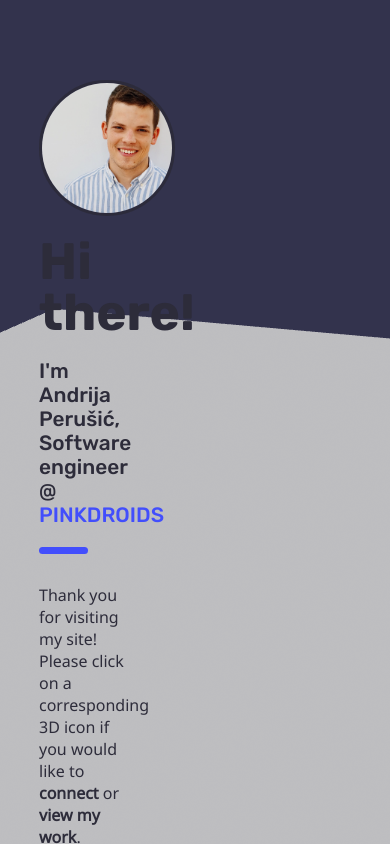
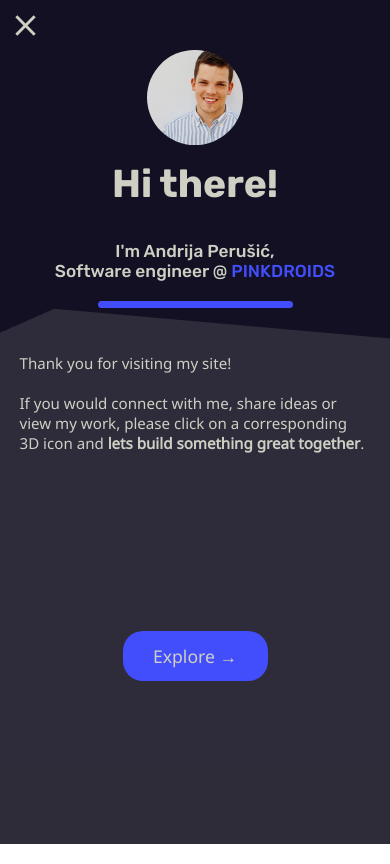
Before and after one commit to creationspirit/my-website, a Gatsby site: page / in a window 390 px wide. Built offline with nearby package versions, Linux system fonts and the light colour scheme; Gatsby itself is replaced by a stand-in of ours; no server answers; animation ran at ten frames a second.

Commit message:
Add responsive design for static elements

```diff
--- a/gatsby-config.js
+++ b/gatsby-config.js
@@ -38,6 +38,7 @@ module.exports = {
         display: 'swap'
       }
     },
+    `gatsby-plugin-sass`,
     // this (optional) plugin enables Progressive Web App + Offline functionality
     // To learn more, visit: https://gatsby.dev/offline
     // `gatsby-plugin-offline`,
--- a/package.json
+++ b/package.json
@@ -12,9 +12,11 @@
     "gatsby-plugin-manifest": "^2.2.6",
     "gatsby-plugin-offline": "^2.2.7",
     "gatsby-plugin-react-helmet": "^3.1.4",
+    "gatsby-plugin-sass": "^2.1.20",
     "gatsby-plugin-sharp": "^2.2.13",
     "gatsby-source-filesystem": "^2.1.11",
     "gatsby-transformer-sharp": "^2.2.7",
+    "node-sass": "^4.12.0",
     "prop-types": "^15.7.2",
     "react": "^16.9.0",
     "react-dom": "^16.9.0",
--- a/src/components/Layout/index.js
+++ b/src/components/Layout/index.js
@@ -7,7 +7,7 @@
 
 import React from "react"
 import PropTypes from "prop-types"
-import "./layout.css"
+import "./layout.scss"
 
 const Layout = ({ children }) => {
   return (
--- /dev/null
+++ b/src/components/Layout/layout.scss
@@ -0,0 +1,60 @@
+@import url('../vars.scss');
+@import '../vars.scss';
+
+html {
+  font-family: sans-serif;
+  -ms-text-size-adjust: 100%;
+  -webkit-text-size-adjust: 100%;
+}
+body {
+  -webkit-font-smoothing: antialiased;
+  -moz-osx-font-smoothing: grayscale;
+}
+
+html, body, #___gatsby, #gatsby-focus-wrapper {
+  overflow: hidden;
+  width   : 100%;
+  height  : 100%;
+  margin  : 0;
+  padding : 0;
+}
+
+h1 {
+  font-family: 'Rubik', sans-serif;
+  color: var(--color-title);
+  font-size: calc(2.5rem + 0.7 * ((100vw - 30rem) / 60));
+  line-height: calc(2.5rem + 0.7 * ((100vw - 30rem) / 45));
+  margin: 20px 0;
+}
+
+h3 {
+  font-family: 'Rubik', sans-serif;
+  color: var(--color-title);
+  font-weight: 500;
+  font-size: calc(1.1rem + 0.2 * ((100vw - 30rem) / 60));
+  margin-bottom: 20px;
+}
+
+p {
+  font-family: 'Noto Sans', sans-serif;
+  color: var(--color-title);
+  font-size: calc(0.95rem + 0.05 * ((100vw - 30rem) / 60));
+}
+
+a {
+  text-decoration: none;
+  cursor: pointer;
+  color: var(--color-primary);
+}
+
+a:hover {
+  font-weight: 700;
+}
+
+a:active {
+  color: $color-mobile;
+}
+
+.hidden {
+  display: none;
+}
--- a/src/components/PersonalInfo/index.js
+++ b/src/components/PersonalInfo/index.js
@@ -1,13 +1,26 @@
 import React from "react"
-import "./personalInfo.css"
+import "./personalInfo.scss"
 
 import Image from '../image'
 
 import { JOB_DATA } from '../constants'
 
+const handleClick = () => {
+  const wrapper = document.getElementById('personal-info-wrapper')
+  wrapper.classList.toggle('personal-info-hidden')
+  const icon = document.getElementById('menu-icon')
+  icon.classList.toggle('menu-icon-collapsed')
+}
+
 const PersonalInfo = () => {
   return (
-    <div className="personal-info">
+    <>
+      <div
+        id="menu-icon"
+        className="menu-icon"
+        onClick={handleClick}
+      />
+      <div id="personal-info-wrapper" className="personal-info">
         <Image/>
         <h1>Hi there!</h1>
         <h3>
@@ -17,10 +30,13 @@ const PersonalInfo = () => {
         </h3>
         <div className="separator"></div>
         <p>
-        Thank you for visiting my site! <br/>
-        Please click on a corresponding 3D icon if you would like to <b>connect</b> or <b>view my work</b>.
+          Thank you for visiting my site! <br/><br/>
+          If you would connect with me, share ideas or view my work, please click on
+          a corresponding 3D icon and <b>lets build something great together</b>.
         </p>
+        <button className="toggle-overlay-button" onClick={handleClick}>Explore →</button>
       </div>
+    </>
   )
 }
 
--- /dev/null
+++ b/src/components/PersonalInfo/personalInfo.scss
@@ -0,0 +1,122 @@
+@import '../vars.scss';
+
+.personal-info {
+  position: absolute;
+  top: 0;
+  left: 0;
+  padding: 80px 0 0 9%;
+  width: 25%;
+  min-width: 300px;
+  pointer-events: none;
+
+  .toggle-overlay-button {
+    display: none;
+  }
+
+  .profile-photo {
+    border-radius: 50%;
+    opacity: 0.95;
+    max-width: 130px;
+    max-height: 130px;
+    height: calc(90px + 40 * ((100vw - 300px) / 700));
+    width: calc(90px + 40 * ((100vw - 300px) / 700));
+    border: 3px solid #2d2c3a;
+  }
+
+  .separator {
+      background-color: var(--color-primary);
+      height: 7px;
+      border-radius: 5px;
+      width: 50%;
+      margin-bottom: 30px;
+  }
+}
+
+.menu-icon {
+  display: none;
+}
+
+@media (max-width: 37.5em) {
+  .personal-info {
+    width: 100%;
+    height: 100%;
+    padding: 0;
+    margin: 0;
+    bottom: 0;
+    background-color: rgba(11, 8, 24, 0.8);
+    overflow: hidden;
+    display: flex;
+    flex-direction: column;
+    align-items: center;
+    transition: top 0.5s, left 0.5s, opacity 0.5s;
+    pointer-events: auto;
+
+    & > * {
+      width: 90%;
+      color: $color-mobile;
+    }
+
+    h1, h3 {
+      text-align: center;
+    }
+
+    .profile-photo {
+      border: none;
+      margin-top: 50px;
+    }
+
+    .toggle-overlay-button {
+      display: inline-block;
+      margin: auto 0 auto 0;
+      background: $color-primary;
+      color: $color-mobile;
+      border-radius: 20px;
+      border: none;
+      font-size: 1.1rem;
+      font-family: 'Noto Sans', sans-serif;
+      font-weight: 500;
+      width: 35%;
+      min-width: 145px;
+      max-width: 160px;
+      height: 50px;
+      transition: 0.2s;
+      outline: none;
+
+      &:active {
+        color: $color-primary;
+        background: $color-mobile;
+        font-size: 1.3rem;
+        height: 65px;
+        width: 42%;
+      }
+    }
+  }
+
+  .personal-info-hidden {
+    top: -100%;
+    left: -100%;
+    opacity: 0;
+  }
+
+  .menu-icon {
+    display: block;
+    width: 40px;
+    height: 40px;
+    position: absolute;
+    top: 0;
+    left: 0;
+    padding: 5px;
+    z-index: 5;
+    background-image: url(../../assets/close.svg);
+    background-size: 70%;
+    background-position: center;
+    background-repeat: no-repeat;
+    transition: 0.5s;
+  }
+
+  .menu-icon-collapsed {
+    background-color: rgba(11, 8, 24, 0.8);
+    border-radius: 0 0 50% 0;
+    background-image: url(../../assets/menu-icon.svg);
+  }
+}
--- a/src/components/vars.css
+++ b/src/components/vars.scss
@@ -2,3 +2,6 @@
     --color-primary: #424efc;
     --color-title: #2d2c3a;
 }
+
+$color-mobile: #cfcfc4;
+$color-primary: #424efc;
```
Also changed, not shown: src/assets/close.svg (added), src/assets/menu-icon.svg (added), src/components/Layout/layout.css (deleted), src/components/PersonalInfo/personalInfo.css (deleted), 1 other file. Lines whose indentation alone changed are shown as unchanged.
